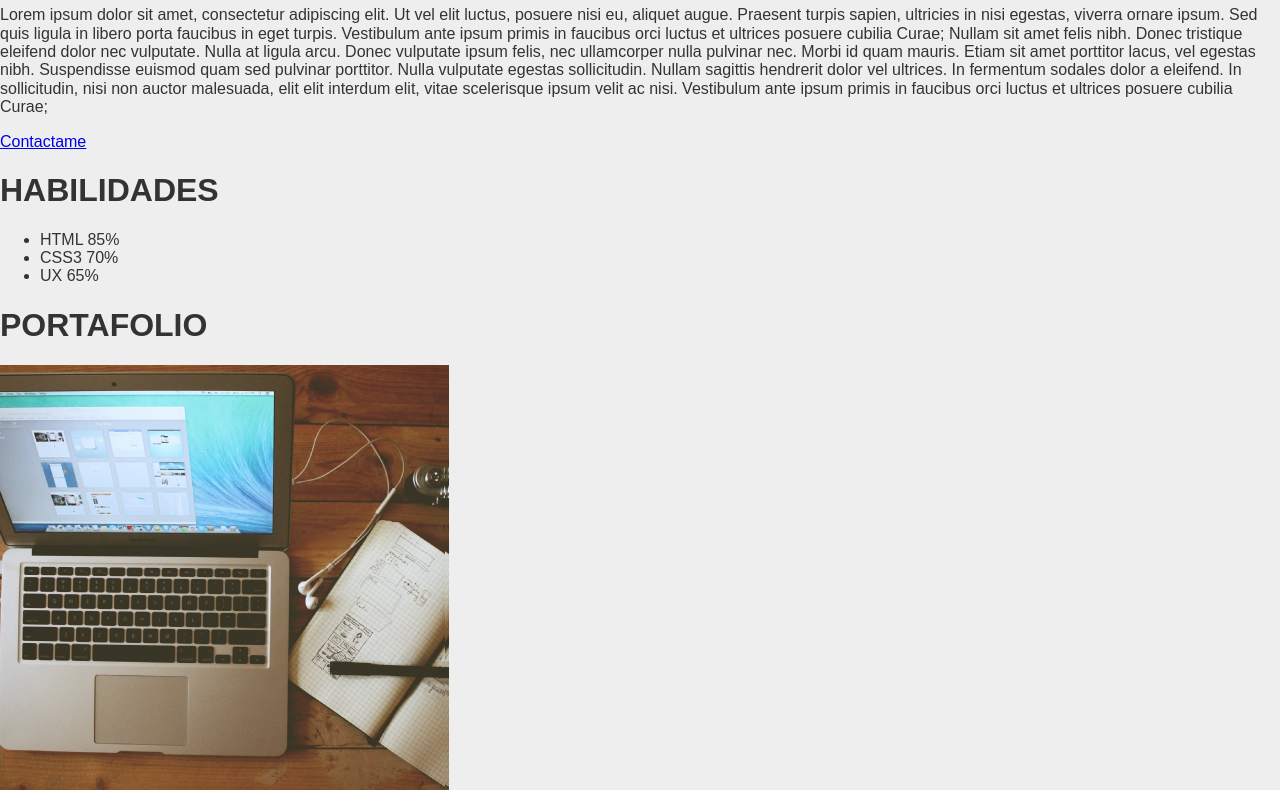
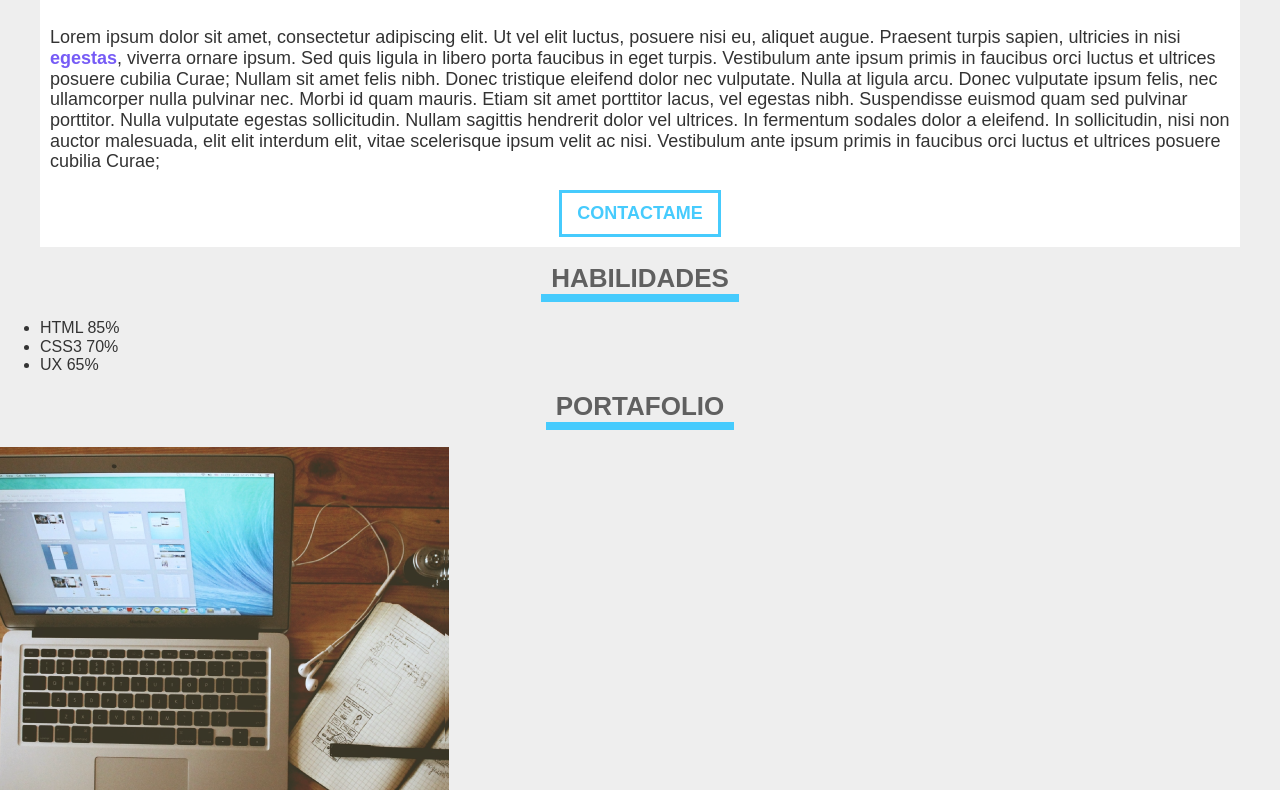
Before and after one commit to Jhonsava/MiWeb-Udemy01, a plain HTML site: page index.html in a window 1280 px wide. Shown: the part 602-1392 px from the top of the page. Drawn offline with Linux system fonts and the light colour scheme.

Commit message:
Se agrego los estilos de la seccion sobre mi en style.css

```diff
--- a/css/style.css
+++ b/css/style.css
@@ -97,3 +97,52 @@ body{
     text-transform: uppercase;
     margin-bottom: 0;
 }
+
+.title-underline{
+    color: #606060;
+    text-align: center;
+    font-size: 26px;
+    text-transform: uppercase;
+    text-decoration: underline;
+}
+
+.title-underline span{
+    display: inline-block;
+    border-bottom: 8px solid #46cbfd;
+    padding-left: 10px;
+    padding-right: 10px;
+}
+
+.cover-description{
+    background-color: #ffffff;
+    padding: 10px;
+    font-size: 18px;
+    max-width: 1200px;
+    margin-left: auto;
+    margin-right: auto;
+}
+
+.cover-description span{
+    color: #765bf6;
+    font-weight: 700;
+}
+
+.text-center{
+    text-align: center;
+}
+
+.btn-blue{
+    display: inline-block;
+    color: #46cbfd;
+    text-transform: uppercase;
+    font-weight: 700;
+    text-decoration: none;
+    border: 3px solid #46cbfd;
+    padding: 10px 15px;
+    transition: background-color 0.3s, color 0.3s;
+}
+
+.btn-blue:hover{
+    background-color: #46cbfd;
+    color: #ffffff;
+}
```
